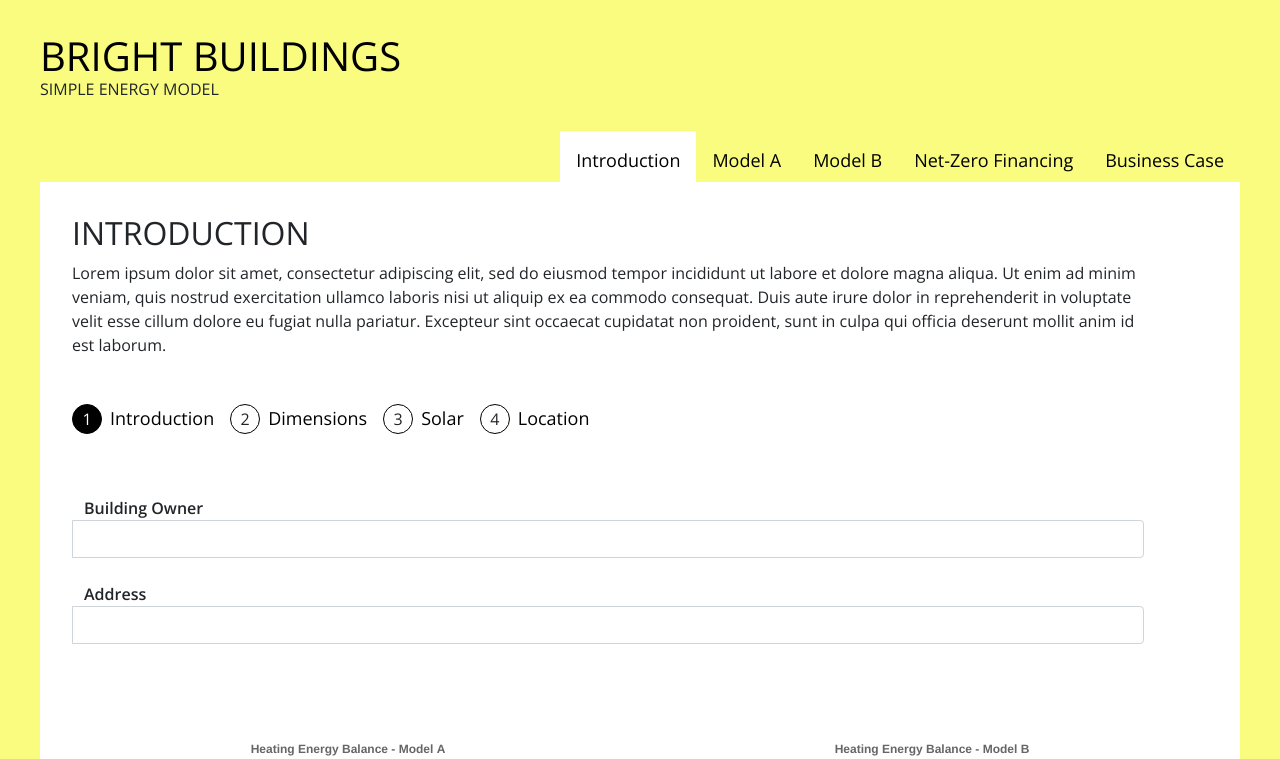
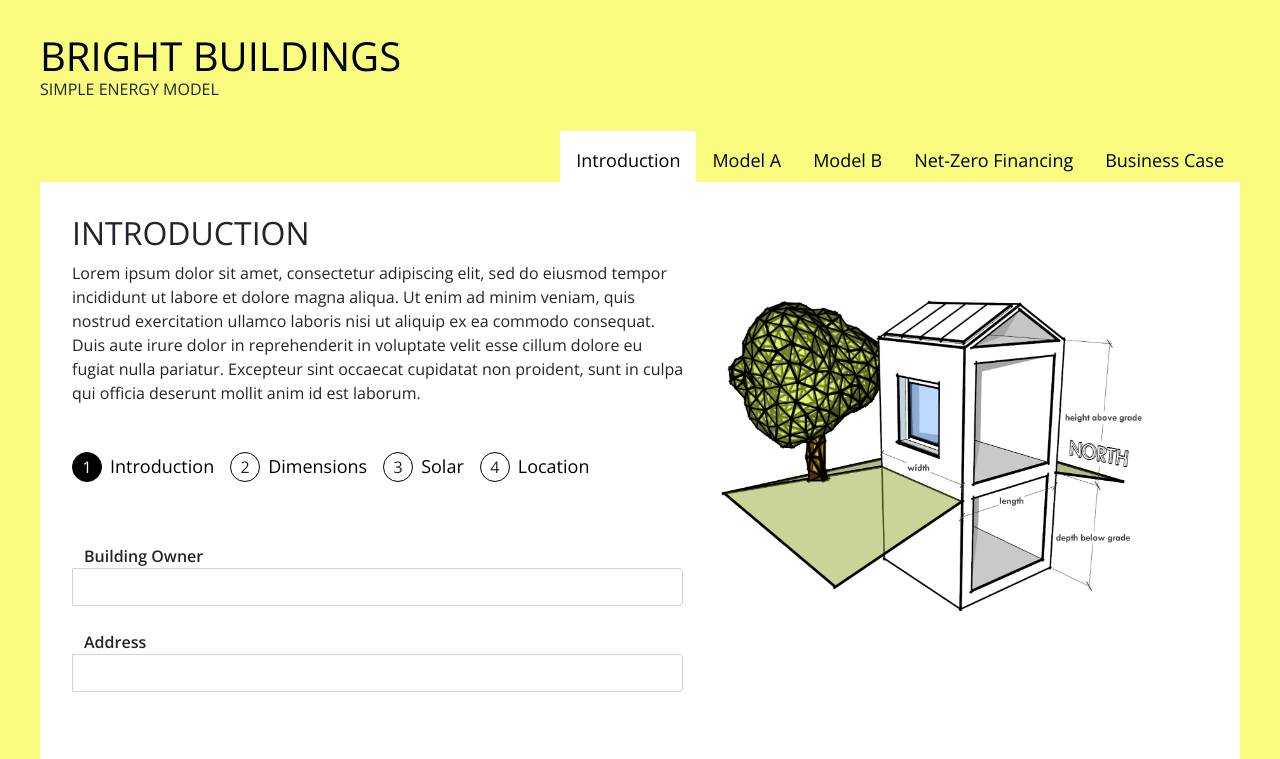
Before and after one commit to brightbuildings/Simple-Energy-Model, a React (Create React App) app: page / in a window 1280 px wide. Shown: the top 759 px of the page. Built offline with nearby package versions, Linux system fonts and the light colour scheme.

Commit message:
Sidebars

```diff
--- a/src/components/Content/Content.css
+++ b/src/components/Content/Content.css
@@ -4,6 +4,24 @@
   display: flex;
   flex-wrap: wrap;
   justify-content: space-between;
+}
+
+.SectionMain {
+  width: 60%;
+  padding-right: 2rem;
+}
+
+.SectionOutput {
+  width: 40%;
+}
+
+.SectionOutput img {
+  max-width: 100%;
+  margin-top: 2rem;
+}
+
+.SectionTitle {
+  width: 100%;
 }
 
 .Navigation {
@@ -47,10 +65,11 @@
 
 .fieldset {
   display: none;
+  flex-wrap: wrap;
 }
 
 .fieldset.active {
-  display: initial;
+  display: flex;
 }
 
 .input-group {
--- a/src/components/Content/Content.js
+++ b/src/components/Content/Content.js
@@ -6,23 +6,23 @@ import ChartService from "../../services/ChartService";
 
 import "./Content.css";
 
-const formatSections = (data, activeSection, activeSubsection, setActiveSubsection, variables, setVariables, output) => {
+const formatSections = (data, activeSection, activeSubsection, setActiveSubsection, variables, setVariables, output, maximumHeatingEnergyBalance) => {
   if (data == null) {
     return;
   }
   return Object.entries(data).map(section => {
-    return formatSection(section, activeSection, activeSubsection, setActiveSubsection, variables, setVariables, output);
+    return formatSection(section, activeSection, activeSubsection, setActiveSubsection, variables, setVariables, output, maximumHeatingEnergyBalance);
   });
 };
 
-const formatSection = (section, activeSection, activeSubsection, setActiveSubsection, variables, setVariables, output) => {
+const formatSection = (section, activeSection, activeSubsection, setActiveSubsection, variables, setVariables, output, maximumHeatingEnergyBalance) => {
   const [key, value] = section;
 
   return (
     <FormGroup key={key} className={`fieldset ${activeSection === key ? "active" : ""}`}>
-      <h2>{value.label}</h2>
+      <h2 className="SectionTitle">{value.label}</h2>
+      <div className="SectionMain">
         <p>{value.content}</p>
-
         <div className="subNavigation">
           {Object.entries(value.fields).map((field, index) => {
             const key = field[0];
@@ -69,8 +69,63 @@ const formatSection = (section, activeSection, activeSubsection, setActiveSubsec
             })
           }
         </div>
+      </div>
+      <div className="SectionOutput">
+        {getSidebar(key, output, variables, maximumHeatingEnergyBalance)}
+      </div>
     </FormGroup>
   );
+}
+
+const getSidebar = (key, output, variables, maximumHeatingEnergyBalance) => {
+  switch(key) {
+    case "introduction":
+      return <img src='/img/render.png' alt='Display of a render to help visualize dimensions.' />;
+    case "parametersA":
+      return (
+        <ChartService.HeatingEnergyBalance
+          title="Heating Energy Balance - Model A"
+          annualSpaceHeating={output.annualSpaceHeatingA}
+          variables={variables}
+          yMax={maximumHeatingEnergyBalance}
+        />
+      );
+    case "parametersB":
+      return (
+        <ChartService.HeatingEnergyBalance
+          title="Heating Energy Balance - Model B"
+          annualSpaceHeating={output.annualSpaceHeatingB}
+          variables={variables}
+          yMax={maximumHeatingEnergyBalance}
+        />
+      );
+    case "financing":
+      return (
+        <React.Fragment>
+          <ChartService.NetZeroEnergySummary
+            title="Net-zero Energy Summary - Model A"
+            output={output.outputA}
+            variables={variables}
+            yMax={output.maxEnergy}
+          />
+          <br />
+          <br />
+          <ChartService.NetZeroEnergySummary
+            title="Net-zero Energy Summary - Model B"
+            output={output.outputB}
+            variables={variables}
+            yMax={output.maxEnergy}
+          />
+        </React.Fragment>
+
+      );
+    // case "business":
+    //   return (
+
+    //   );
+    default:
+      return "";
+  }
 }
 
 const formatNavigation = (data, activeSection, setActiveSection, setActiveSubsection) => {
@@ -209,53 +264,7 @@ function Content() {
       </div>
       <div className="Content">
         <div className="Fields">
-          {formatSections(data, activeSection, activeSubsection, setActiveSubsection, variables, setVariables, output)}
-        </div>
-      </div>
-      <div className="DevResults" style={{ padding: "1rem", backgroundColor: "white" }}>
-        <div>
-          <ChartService.HeatingEnergyBalance
-            title="Heating Energy Balance - Model A"
-            annualSpaceHeating={output.annualSpaceHeatingA}
-            variables={variables}
-            yMax={maximumHeatingEnergyBalance}
-          />
-          <br />
-          <br />
-          <ChartService.NetZeroEnergySummary
-            title="Net-zero Energy Summary - Model A"
-            output={output.outputA}
-            variables={variables}
-            yMax={output.maxEnergy}
-          />
-          <br />
-          <br />
-          <h3>Input</h3>
-          <pre>
-            {JSON.stringify(variables, undefined, 2)}
-          </pre>
-        </div>
-        <div>
-          <ChartService.HeatingEnergyBalance
-            title="Heating Energy Balance - Model B"
-            annualSpaceHeating={output.annualSpaceHeatingB}
-            variables={variables}
-            yMax={maximumHeatingEnergyBalance}
-          />
-          <br />
-          <br />
-          <ChartService.NetZeroEnergySummary
-            title="Net-zero Energy Summary - Model B"
-            output={output.outputB}
-            variables={variables}
-            yMax={output.maxEnergy}
-          />
-          <br />
-          <br />
-          <h3>Output</h3>
-          <pre>
-            {JSON.stringify(output, undefined, 2)}
-          </pre>
+          {formatSections(data, activeSection, activeSubsection, setActiveSubsection, variables, setVariables, output, maximumHeatingEnergyBalance)}
         </div>
       </div>
     </div>
--- a/src/services/ChartService.js
+++ b/src/services/ChartService.js
@@ -77,7 +77,9 @@ const HeatingEnergyBalance = props => {
   } catch {
     tfa = 1;
   }
-  max = Big(props.yMax).div(tfa);
+  if (props.yMax != null) {
+    max = Big(props.yMax).div(tfa);
+  }
   const tick = Math.ceil(Math.round(max.toString())/100)*100;
 
   const data = {
```
Also changed, not shown: public/img/render.png (added). Lines whose indentation alone changed are shown as unchanged.
